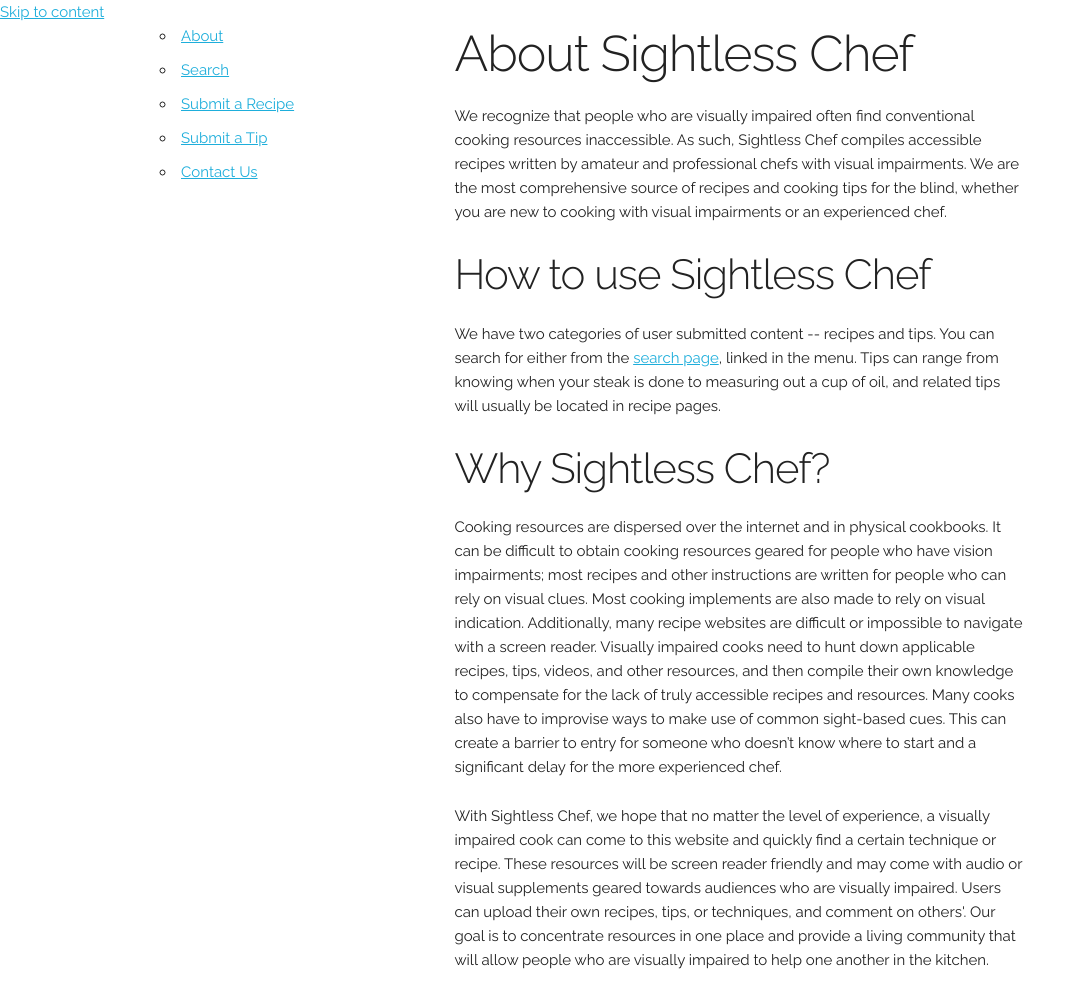
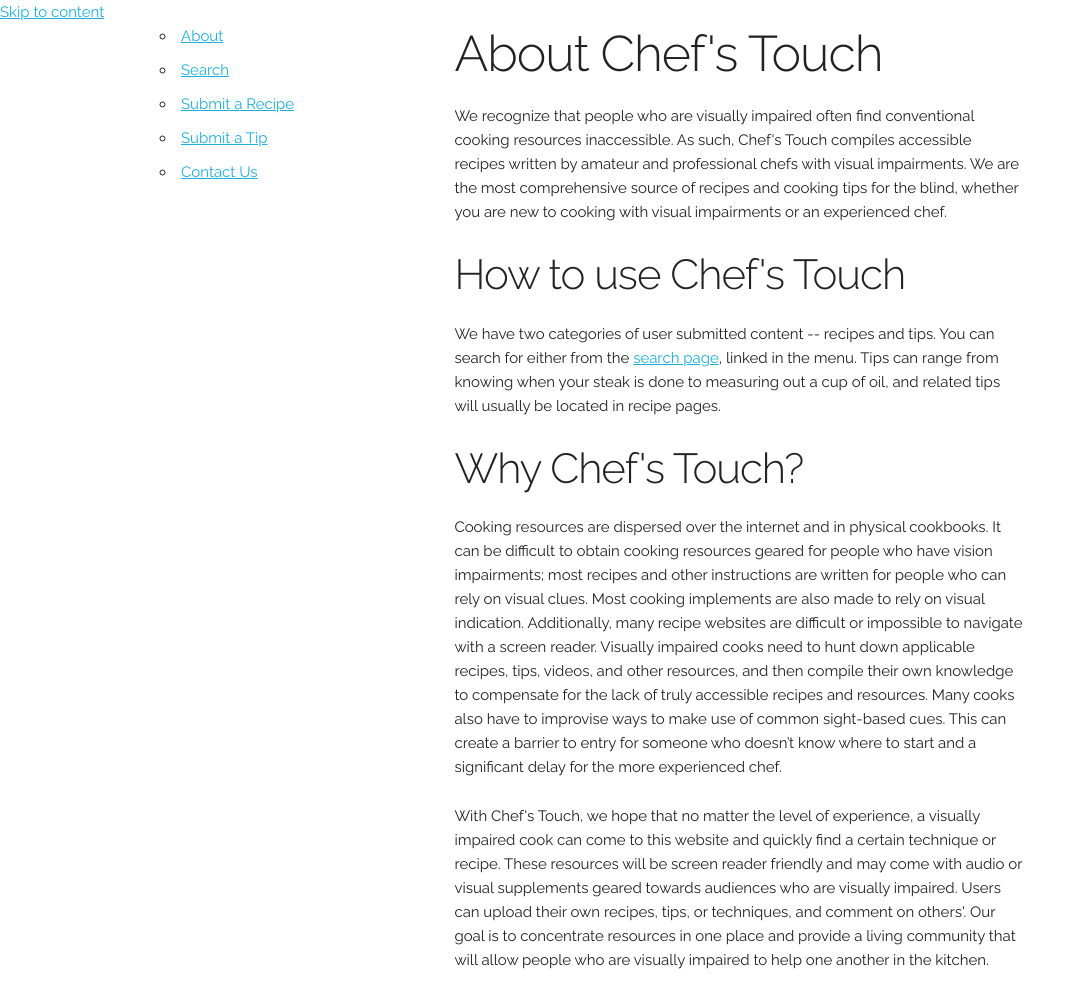
Before and after one commit to arianaolson419/AccessibleCooking, a Flask app: page / in a window 1280 px wide. Shown: the whole page, without its empty margins (0-1086 px from the left). Run offline with Flask 2, Linux system fonts and the light colour scheme.

Commit message:
renaming to Chefs Touch

```diff
--- a/app/templates/index.html
+++ b/app/templates/index.html
@@ -1,16 +1,16 @@
 {% extends 'layout.html' %}
 {% block title_desc %}
-  <title>Welcome to Sightless Chef</title>
+  <title>Welcome to Chef's Touch</title>
   <meta name="description" content="We are a cooking website built for those who are visually impaired. We want user uploaded recipes by the visually impaired for the visually impaired, to create accessible recipes">
 {% endblock %}
 {% block body %}
   <div class="container">
     <div class="nine columns" > <!-- should be sixteen columns -->
-      <h1>About Sightless Chef</h1>
+      <h1>About Chef's Touch</h1>
       <p>
-        We recognize that people who are visually impaired often find conventional cooking resources inaccessible. As such, Sightless Chef compiles accessible recipes written by amateur and professional chefs with visual impairments. We are the most comprehensive source of recipes and cooking tips for the blind, whether you are new to cooking with visual impairments or an experienced chef.
+        We recognize that people who are visually impaired often find conventional cooking resources inaccessible. As such, Chef's Touch compiles accessible recipes written by amateur and professional chefs with visual impairments. We are the most comprehensive source of recipes and cooking tips for the blind, whether you are new to cooking with visual impairments or an experienced chef.
       </p>
-      <h2>How to use Sightless Chef</h2>
+      <h2>How to use Chef's Touch</h2>
       <p>
           We have two categories of user submitted content -- recipes and tips. You can search for
           either from the <a href="/search">search page</a>, linked in the menu. Tips can
@@ -20,7 +20,7 @@
       <!-- <p>
           If you want to save recipes or submit recipes, you will have to <a href="sign_in.html">create an account</a> from our sign-in page.
       </p> -->
-      <h2>Why Sightless Chef?</h2>
+      <h2>Why Chef's Touch?</h2>
       <p>
           Cooking resources are dispersed over the internet and in physical cookbooks. It can be
           difficult to obtain cooking resources geared for people who have vision impairments;
@@ -34,7 +34,7 @@
           to start and a significant delay for the more experienced chef.
       </p>
       <p>
-          With Sightless Chef, we hope that no matter the level of experience, a visually impaired cook
+          With Chef's Touch, we hope that no matter the level of experience, a visually impaired cook
           can come to this website and quickly find a certain technique or recipe. These resources
           will be screen reader friendly and may come with audio or visual supplements geared
           towards audiences who are visually impaired. Users can upload their own recipes, tips,
```
Also changed, not shown: README.md.
